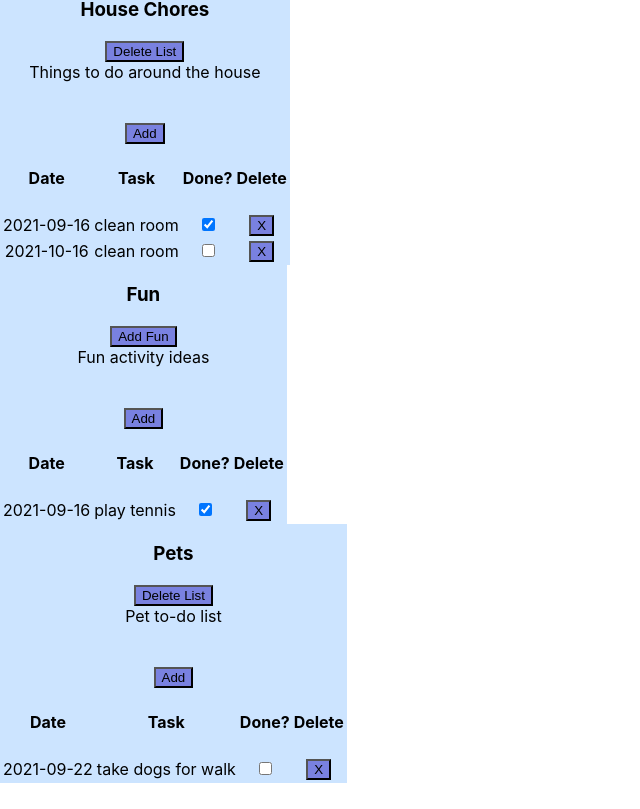
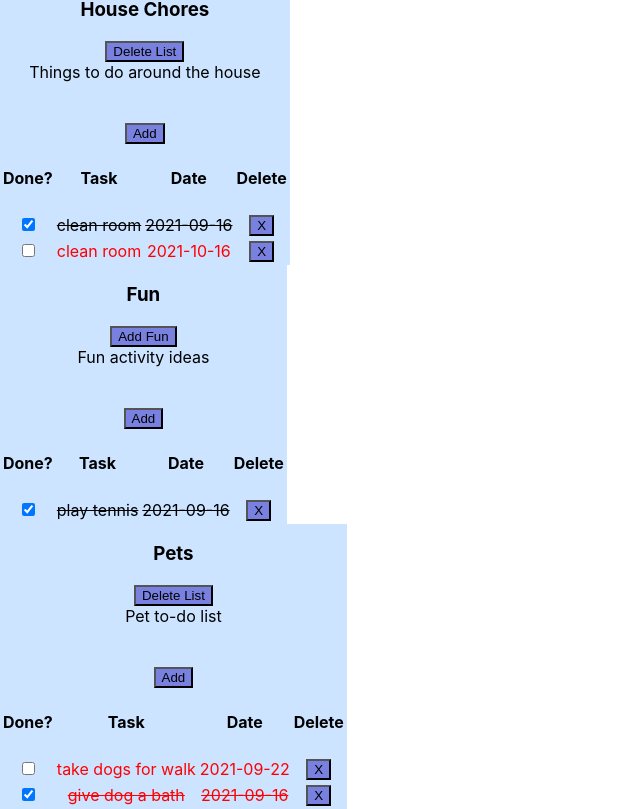
Before and after one commit to JulieAnnMeng/The-Task-Spot-v1, a React (Create React App) app in the folder my-app/: page / in a window 1280 px wide. Shown: the part 530-1339 px from the top of the page, without its empty margins (0-640 px from the left). Before the commit the page ends 1313 px from the top, so only its background shows below. Built offline with nearby package versions, Linux system fonts and the light colour scheme; data requests are answered from the project's data file.

Commit message:
added in task priority, updated checkbox and task table display

```diff
--- a/my-app/db.json
+++ b/my-app/db.json
@@ -9,25 +9,29 @@
           "id": 1,
           "name": "apples",
           "date": "2021-09-16",
-          "checked": false
+          "priority": false,
+          "checked": true
         },
         {
           "id": 2,
           "name": "steak",
           "date": "2021-10-16",
+          "priority": false,
           "checked": false
         },
         {
           "id": 3,
           "name": "goat cheese",
           "date": "2021-09-16",
-          "checked": false
+          "priority": false,
+          "checked": true
         },
         {
           "id": 4,
           "name": "peanut butter",
           "date": "2021-10-16",
-          "checked": true
+          "priority": false,
+          "checked": false
         }
       ]
     },
@@ -40,12 +44,14 @@
           "id": 1,
           "name": "clean room",
           "date": "2021-09-16",
+          "priority": false,
           "checked": true
         },
         {
           "id": 2,
           "name": "clean room",
           "date": "2021-10-16",
+          "priority": true,
           "checked": false
         }
       ]
@@ -59,6 +65,7 @@
           "id": 1,
           "name": "play tennis",
           "date": "2021-09-16",
+          "priority": false,
           "checked": true
         }
       ]
@@ -72,7 +79,15 @@
           "id": 1,
           "name": "take dogs for walk",
           "date": "2021-09-22",
+          "priority": true,
           "checked": false
+        },
+        {
+          "id": 2,
+          "name": "give dog a bath",
+          "date": "2021-09-16",
+          "priority": true,
+          "checked": true
         }
       ]
     }
--- a/my-app/src/App.js
+++ b/my-app/src/App.js
@@ -27,7 +27,6 @@ function App() {
    }
 
       function handleTaskPatch(id, tasks){
-        debugger;
         fetch(`http://localhost:3001/lists/${id}`, {
           method: "PATCH",
           headers: {"Content-Type": "application/json"},
--- a/my-app/src/components/Header.js
+++ b/my-app/src/components/Header.js
@@ -1,7 +1,6 @@
 import {Link} from "react-router-dom"
 
 function Header() {
-  // CSS to make links look like buttons
 
   return (
     <header>
--- a/my-app/src/components/Lists.js
+++ b/my-app/src/components/Lists.js
@@ -26,18 +26,13 @@ function Lists({id, title, description, tasks, handleTaskPatch, handleListDelete
         } else {
             newID = 1;
         }
-        const newTask = {id: newID, name: formData.task, date: formData.date, checked: false};
+        const newTask = {id: newID, name: formData.task, date: formData.date, priority: formData.priority, checked: false};
         tasks.push(newTask);
         handleTaskPatch(id, tasks);
     }
 
     function handleTaskUpdate (updatedTask) {
-        tasks.map(task => {
-            if(task.id === updatedTask.id) {
-                task.checked = updatedTask.checked;
-        }});
-        // const newTasksList = {...tasks, task};
-        debugger;
+        tasks.map(task => task.id === updatedTask.id ? task.checked = updatedTask.checked : false)
         handleTaskPatch(id, tasks);
     }
 
@@ -52,6 +47,7 @@ function Lists({id, title, description, tasks, handleTaskPatch, handleListDelete
                 name={task.name}
                 date={task.date}
                 checked={task.checked}
+                priority={task.priority}
                 handleTaskDelete={handleTaskDelete}
                 handleTaskUpdate={handleTaskUpdate}
                 />
@@ -84,13 +80,13 @@ function Lists({id, title, description, tasks, handleTaskPatch, handleListDelete
                 <tbody>
                     <tr>
                         <th>
-                            <h4>Date</h4>
+                            <h4>Done?</h4>
                         </th>
                         <th>
                             <h4>Task</h4>
                         </th>
                         <th>
-                            <h4>Done?</h4>
+                            <h4>Date</h4>
                         </th>
                         <th>
                             <h4>Delete</h4>
--- a/my-app/src/components/NewTask.js
+++ b/my-app/src/components/NewTask.js
@@ -2,22 +2,37 @@ import { useState } from 'react';
 
 function NewTask({handleNewTask}) {
 // props.map to make each list
-    const blankForm = {date: "", task: ""};
+    const blankForm = {date: "", task: "", priority: false};
     const [formData, setFormData] = useState(blankForm);
 
     function handleFormChange(e){
+        let value;
+        if(e.target.checked){
+            value = e.target.checked
+        }else {
+            value = e.target.value
+        }
         let name = e.target.name;
-        let value = e.target.value;
         setFormData({...formData, [name]: value})
     }
 
     function handleSubmit(e){
         e.preventDefault();
         handleNewTask(formData);
+        setFormData(blankForm);
     }
 
     return (
         <form onSubmit={handleSubmit}>
+            <label>High priority?</label>
+            <input
+            type="checkbox"
+            name="priority"
+            checked={formData.priority}
+            value={formData.priority}
+            onChange={handleFormChange}
+             />
+
             <input
             type="date"
             name="date"
--- a/my-app/src/components/Tasks.js
+++ b/my-app/src/components/Tasks.js
@@ -1,6 +1,6 @@
 
 
-function Tasks({task, name, date, checked, handleTaskDelete, handleTaskUpdate}) {
+function Tasks({task, name, date, priority, checked, handleTaskDelete, handleTaskUpdate}) {
 // props.map to make each list
 
 
@@ -9,12 +9,17 @@ function Tasks({task, name, date, checked, handleTaskDelete, handleTaskUpdate})
         handleTaskUpdate(task)
     }
 
+    const taskStyle = {
+        color: priority ? "red" : "black",
+        textDecorationLine: checked ? 'line-through' : null
+    }
+
 
     return (
-        <tr>
+        <tr style={taskStyle}>
+            <td><input type="checkbox" name="task" checked={checked} onChange={() => handleComplete(task)}/></td>
+            <td>{name}</td>
             <td>{date}</td>
-            <td>{name}</td>
-            <td><input type="checkbox" name="task" checked={checked} onChange={() => handleComplete(task)}/></td>
             <td><button onClick={()=>handleTaskDelete(name)}>X</button></td>
         </tr>
     );
```
